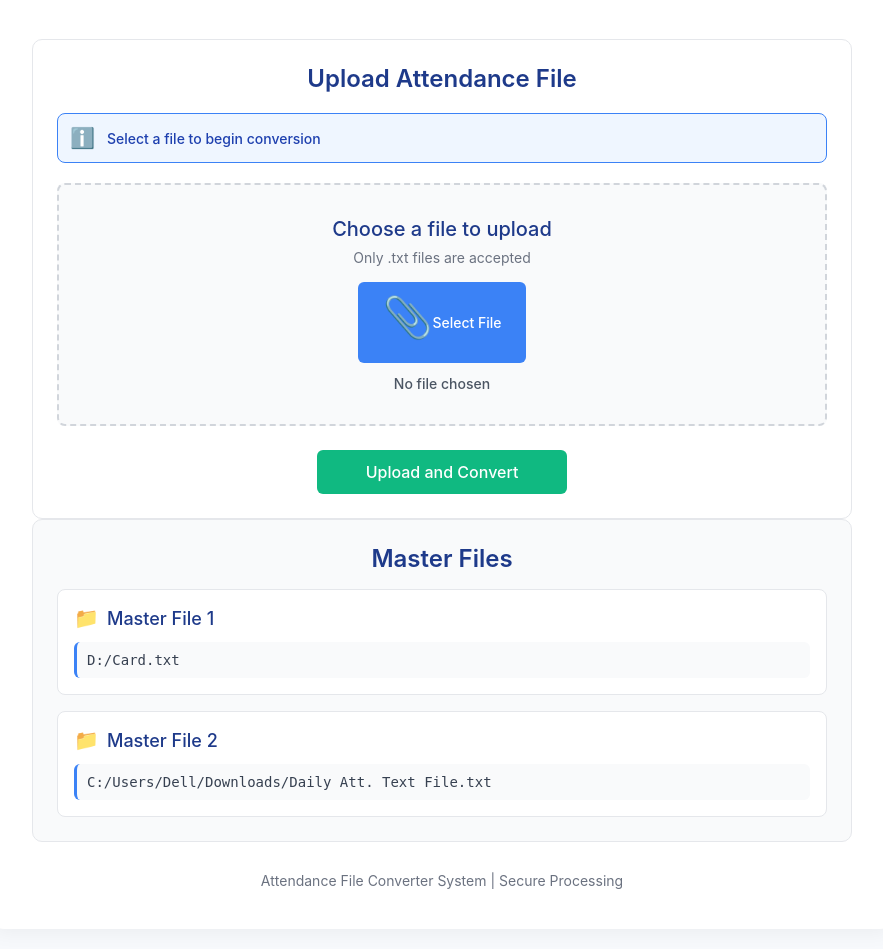
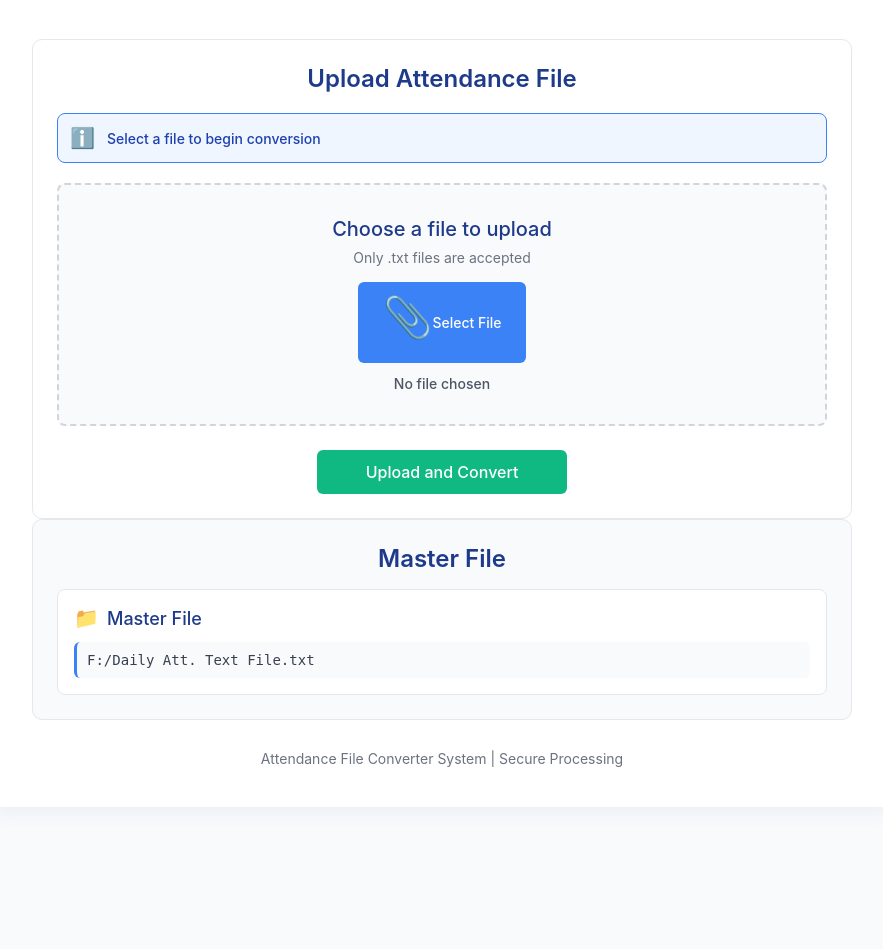
Before and after one commit to luci1927/Attendance-File-Convertor, a PHP site: page / in a window 1280 px wide. Shown: the part 21-970 px from the top of the page, without its empty margins (198-1081 px from the left). After the commit the page ends 788 px from the top, so only its background shows below. Run offline with PHP 8.4, Linux system fonts and the light colour scheme.

Commit message:
Final Commit

```diff
--- a/index.php
+++ b/index.php
@@ -1,7 +1,6 @@
 <?php
-// Define fixed master file paths
-define('MASTER_FILE_1', 'D:/Card.txt');
-define('MASTER_FILE_2', 'C:/Users/Dell/Downloads/Daily Att. Text File.txt');
+// Define fixed master file path
+define('MASTER_FILE_1', 'F:/Daily Att. Text File.txt');
 
 // Handle AJAX file processing
 if ($_SERVER['REQUEST_METHOD'] == 'POST' && isset($_GET['action']) && $_GET['action'] === 'process') {
@@ -70,23 +69,18 @@ if ($_SERVER['REQUEST_METHOD'] == 'POST' && isset($_GET['action']) && $_GET['act
 
                     $output_content = implode("\n", $output_lines) . "\n";
 
-                    // Append to both master files
-                    $result1 = file_put_contents(MASTER_FILE_1, $output_content, FILE_APPEND);
-                    $result2 = file_put_contents(MASTER_FILE_2, $output_content, FILE_APPEND);
+                    // Append to master file
+                    $result = file_put_contents(MASTER_FILE_1, $output_content, FILE_APPEND);
 
-                    if ($result1 === false || $result2 === false) {
-                        $errors = [];
-                        if ($result1 === false) $errors[] = MASTER_FILE_1;
-                        if ($result2 === false) $errors[] = MASTER_FILE_2;
-
+                    if ($result === false) {
                         $response = [
                             'status' => 'error',
-                            'message' => 'Failed to append to: ' . implode(', ', $errors)
+                            'message' => 'Failed to append to: ' . MASTER_FILE_1
                         ];
                     } else {
                         $response = [
                             'status' => 'success',
-                            'message' => 'File converted and appended to both master files successfully!'
+                            'message' => 'File converted and appended to master file successfully!'
                         ];
                     }
                 }
@@ -139,15 +133,11 @@ if ($_SERVER['REQUEST_METHOD'] == 'POST' && isset($_GET['action']) && $_GET['act
         </div>
 
         <div class="master-files">
-            <h2>Master Files</h2>
+            <h2>Master File</h2>
             <div class="file-list">
                 <div class="file-item">
-                    <h3><span class="icon">📁</span> Master File 1</h3>
+                    <h3><span class="icon">📁</span> Master File</h3>
                     <div class="file-path"><?php echo MASTER_FILE_1; ?></div>
-                </div>
-                <div class="file-item">
-                    <h3><span class="icon">📁</span> Master File 2</h3>
-                    <div class="file-path"><?php echo MASTER_FILE_2; ?></div>
                 </div>
             </div>
         </div>
```
